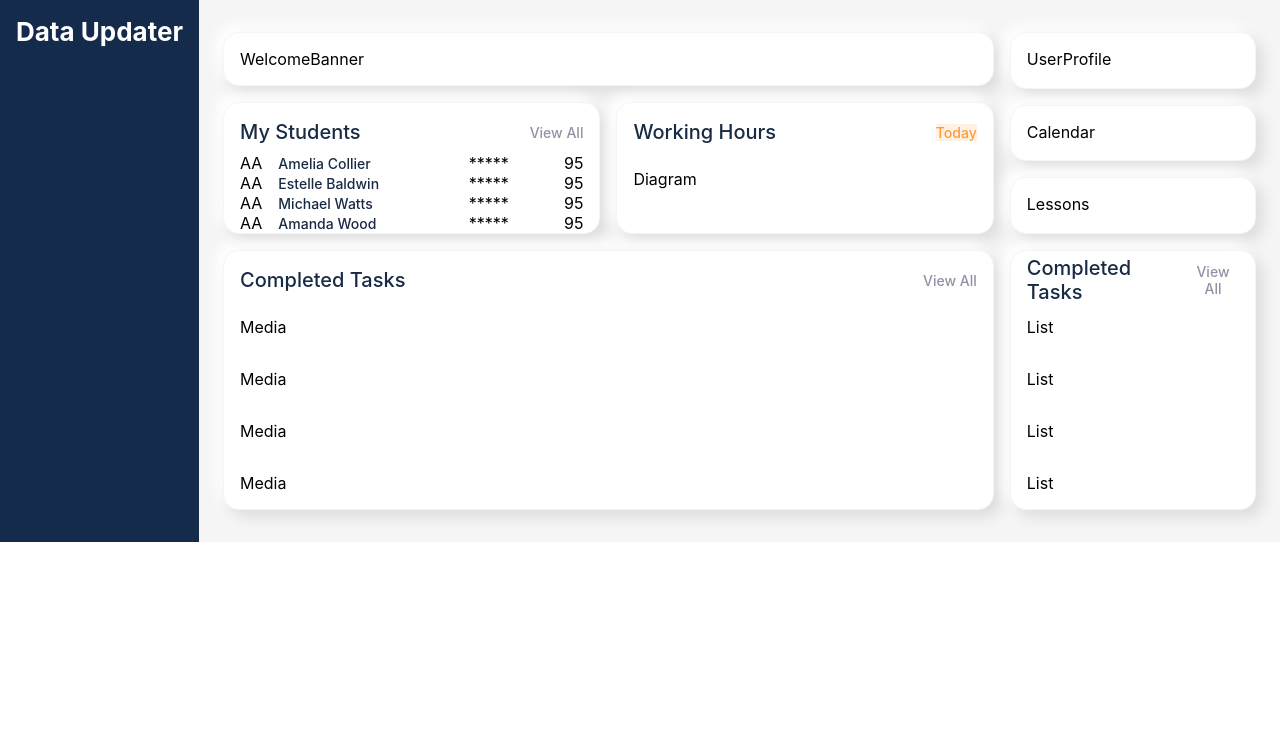
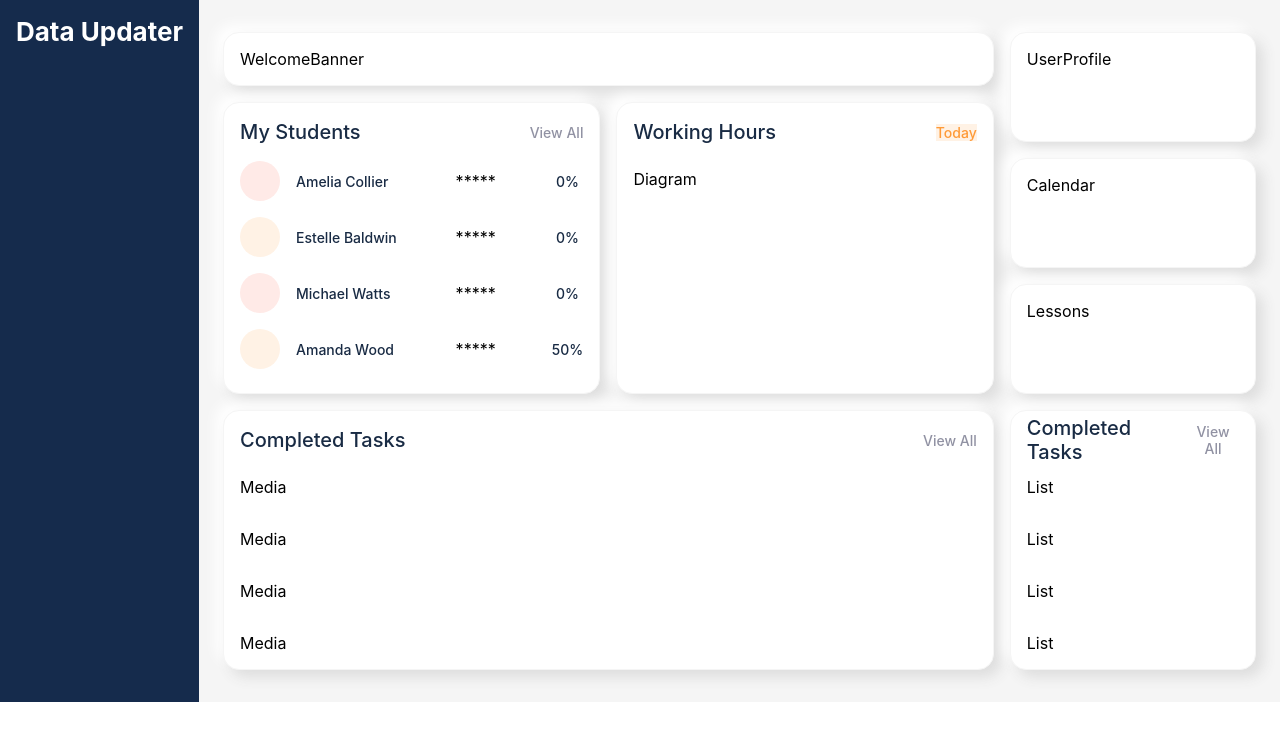
Before and after one commit to hanna-buhai/dashboard-with-recoil, a React (Create React App) app: page / in a window 1280 px wide. Shown: the top 740 px of the page. Built offline with nearby package versions, Linux system fonts and the light colour scheme.

Commit message:
add progress value to Student component

```diff
--- a/src/components/myStudents/index.css
+++ b/src/components/myStudents/index.css
@@ -3,6 +3,7 @@
   flex-direction: column;
   flex: 1;
   align-items: stretch;
+  padding-bottom: 16px;
 }
 
 .my-student-info {
@@ -10,6 +11,8 @@
   flex-direction: row;
   justify-content: space-between;
   align-items: center;
+  height: 40px;
+  margin: 8px 0;
 }
 
 .my-student-info__name {
@@ -21,8 +24,41 @@
   color: var(--main-text);
 }
 
+.my-student-info__avatar {
+  height: 40px;
+  width: 40px;
+  border-radius: 20px;
+  overflow: hidden;
+}
+
+.my-student-info__avatar--blue {
+  background-color: var(--accent-blue-light);
+}
+
+.my-student-info__avatar--orange {
+  background-color: var(--accent-orange-light);
+}
+
+.my-student-info__avatar--red {
+  background-color: var(--accent-red-light);
+}
+
 .my-student-info__progressbar {
   display: flex;
   flex: 1;
   margin: 0 16px;
 }
+
+.my-student-info__progress-percentage-container {
+  display: flex;
+  align-items: center;
+  justify-content: center;
+  width: 32px;
+  margin-left: 16px;
+}
+
+.my-student-info__progress-percentage {
+  font-size: 14px;
+  font-weight: 500;
+  color: var(--main-text);
+}
--- a/src/components/myStudents/student.js
+++ b/src/components/myStudents/student.js
@@ -2,19 +2,24 @@ import React from 'react'
 import PropTypes from 'prop-types'
 import { useRecoilState, useRecoilValue } from 'recoil'
 import { studentsItemStateWithId } from '../../state/atoms'
+import { studentProgressStatsWithId } from '../../state/selectors'
 
 import './index.css'
 
 const Student = ({ studentId }) => {
   const student = useRecoilValue(studentsItemStateWithId(studentId))
+  const studentProgression = useRecoilValue(studentProgressStatsWithId(studentId))
+
   if (!student) return null
 
   return (
     <div className="my-student-info">
-      <div>AA</div>
+      <div className={`my-student-info__avatar my-student-info__avatar--${student.colorMarker}`} />
       <span className="my-student-info__name">{student.name}</span>
       <div className="my-student-info__progressbar">*****</div>
-      <div>95</div>
+      <div className="my-student-info__progress-percentage-container ">
+        <span className="my-student-info__progress-percentage">{studentProgression}%</span>
+      </div>
     </div>
   )
 }
--- a/src/defaultData/index.js
+++ b/src/defaultData/index.js
@@ -83,4 +83,12 @@ export const assignments = {
     dueDate: new Date(),
     finishedDate: null,
   },
+  'assignment-2': {
+    id: 'assigment-2',
+    name: 'Spanish - Grammar Test',
+    subjectId: 'subject-4',
+    assigneeId: 'student-4',
+    dueDate: new Date(),
+    finishedDate: new Date(),
+  },
 }
```
